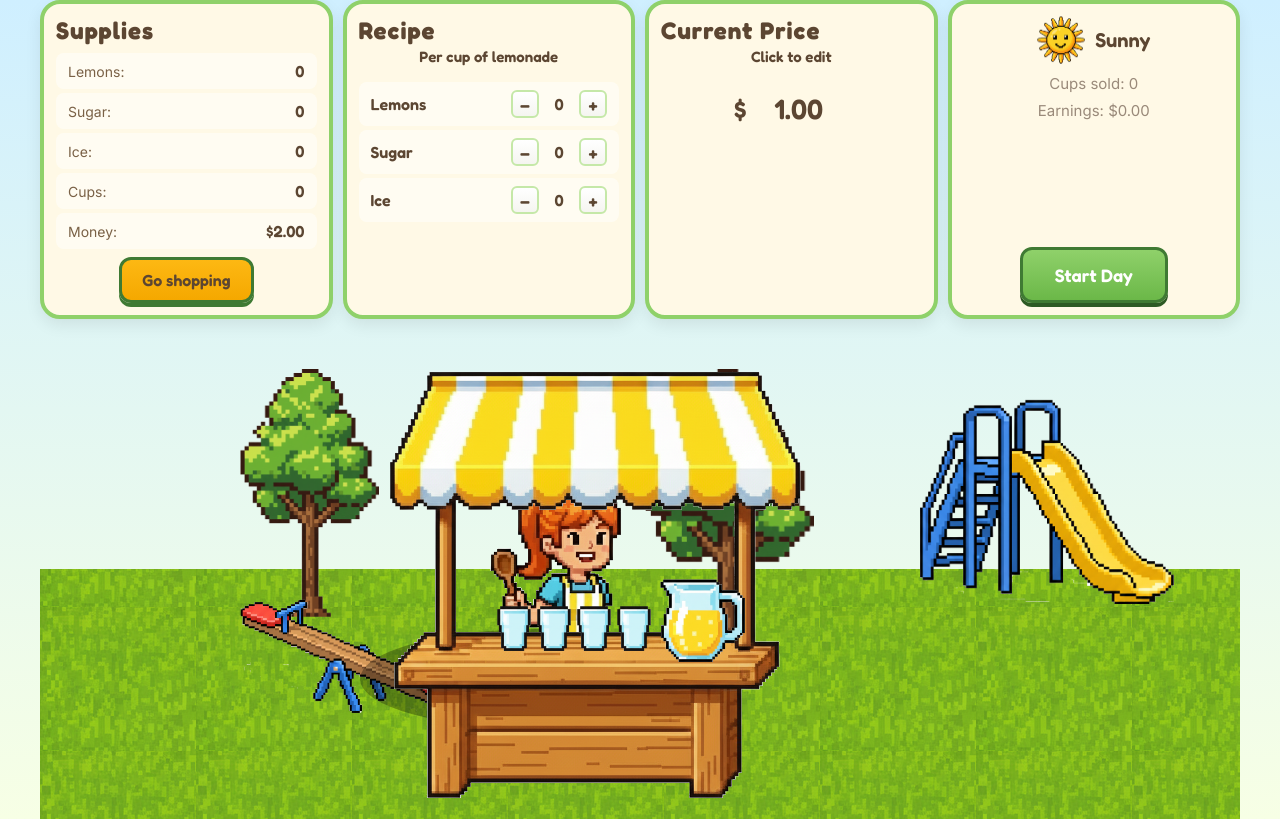
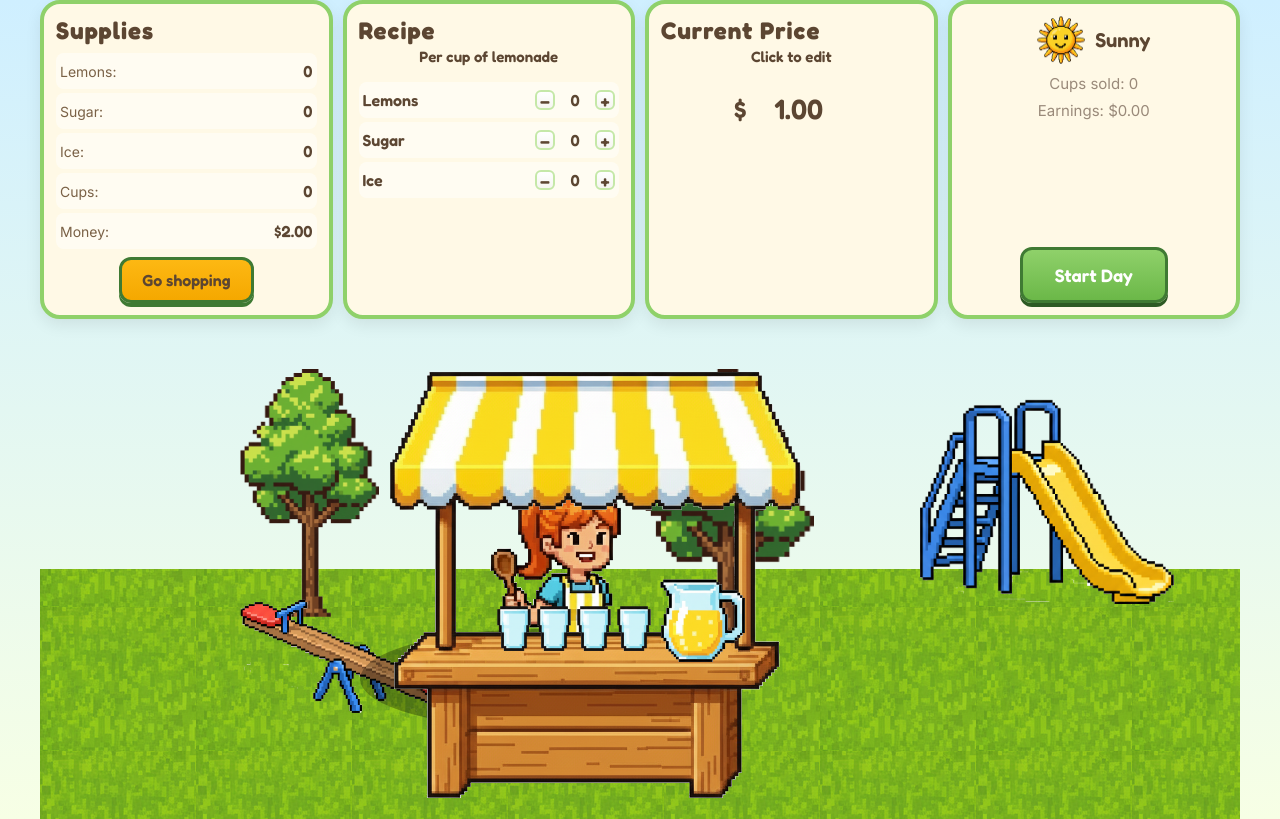
Before and after one commit to codegirl-007/lemonade-stand, a website with bundled scripts: page index.html in a window 1280 px wide. Built offline with nearby package versions, Linux system fonts and the light colour scheme.

Commit message:
adjust sizing

```diff
--- a/style.css
+++ b/style.css
@@ -96,7 +96,7 @@ body {
   font-family: 'Inter', sans-serif;
   font-size: 14px;
   color: #7A6146;
-  padding: 8px 12px;
+  padding: 8px 4px;
   margin-bottom: 4px;
   background: rgba(255, 255, 255, 0.5);
   border-radius: 8px;
@@ -117,8 +117,8 @@ body {
   font-family: 'Fredoka', sans-serif;
   font-size: 18px;
   font-weight: 600;
-  width: 28px;
-  height: 28px;
+  width: 20px;
+  height: 20px;
   border-radius: 6px;
   border: 2px solid #c5e8a8;
   background: linear-gradient(180deg, #fff 0%, #f5f5f0 100%);
```
